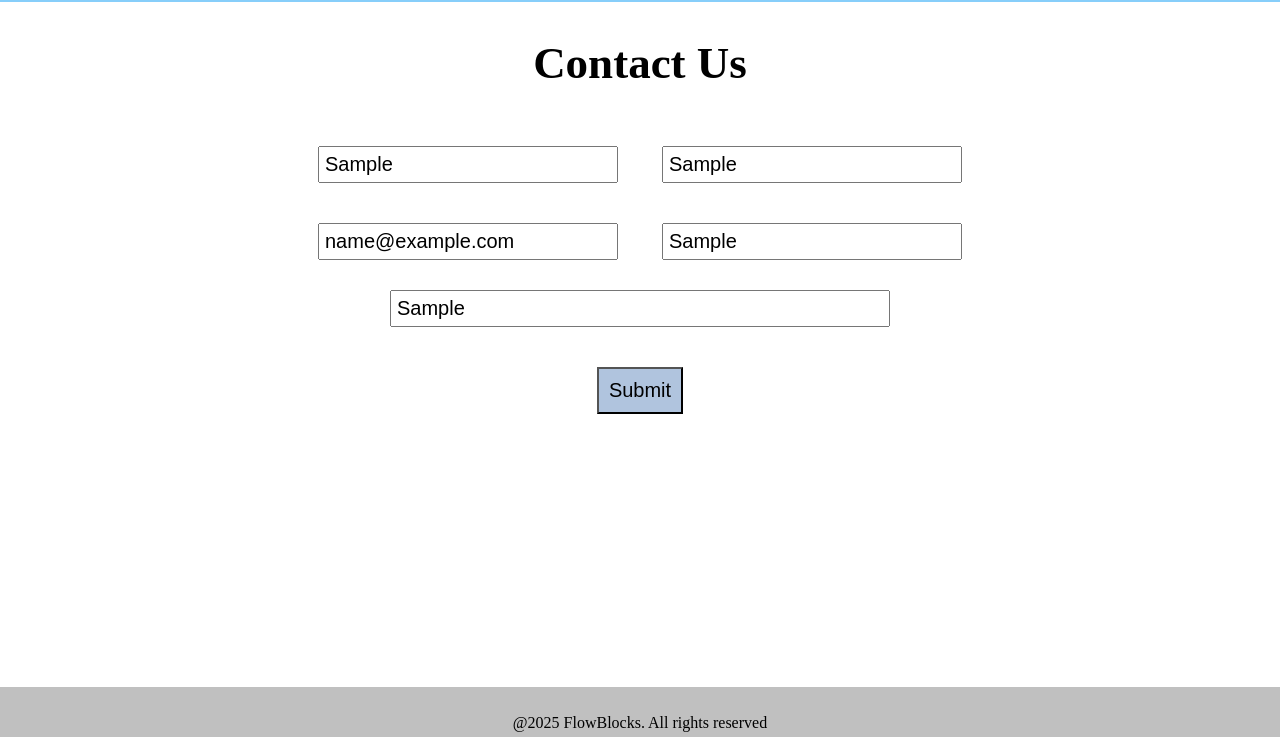
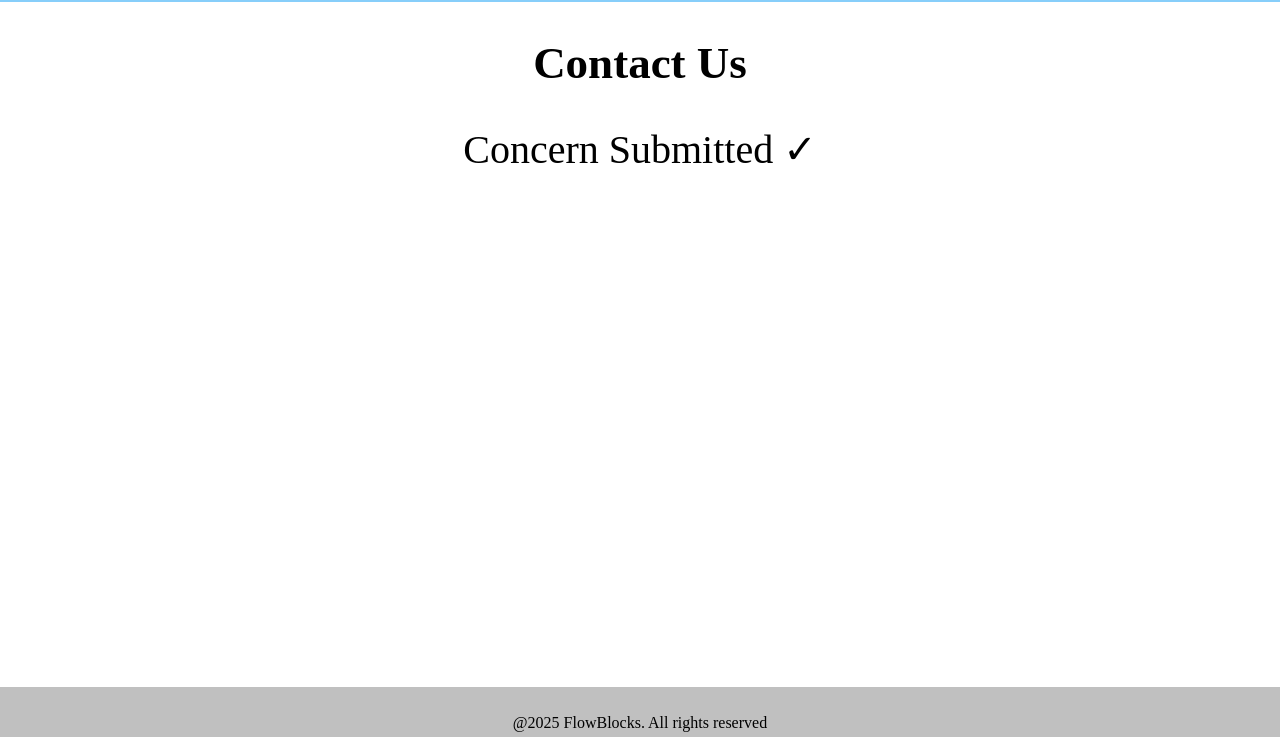
Before and after one commit to sujal-pandit/final_project_2680, a plain HTML site: page ContactUs.html in a window 1280 px wide. Both pictures are taken after typing "Sample", "Sample", "name@example.com", "Sample", "Sample" into the empty fields and a click on the button "Submit". Shown: the part 63-800 px from the top of the page. Drawn offline with Linux system fonts and the light colour scheme.

Commit message:
ContactBackEnd

```diff
--- a/ContactUs.html
+++ b/ContactUs.html
@@ -43,7 +43,7 @@
         Contact Us
       </h2>
     </div>
-    <div>
+    <div id="ContactUsPage">
       <input type="text" placeholder="First Name" class="formInputs" />
       <input type="text" placeholder="Last Name" class="formInputs" />
       <br />
@@ -52,7 +52,7 @@
       <br />
       <input type="text" placeholder="Your Concern" class="concertInput" />
       <br />
-      <button class="submitFormBtn">Submit</button>
+      <button class="submitFormBtn" onclick="contactDone()">Submit</button>
     </div>
     <footer
       style="
@@ -68,5 +68,6 @@
         @2025 FlowBlocks. All rights reserved
       </div>
     </footer>
+    <script src="./script_Contaus.js"></script>
   </body>
 </html>
--- /dev/null
+++ b/script_Contaus.js
@@ -0,0 +1,4 @@
+function contactDone() {
+  document.getElementById("ContactUsPage").innerHTML = "Concern Submitted ✓";
+  document.getElementById("ContactUsPage").style.fontSize = "40px";
+}
```
